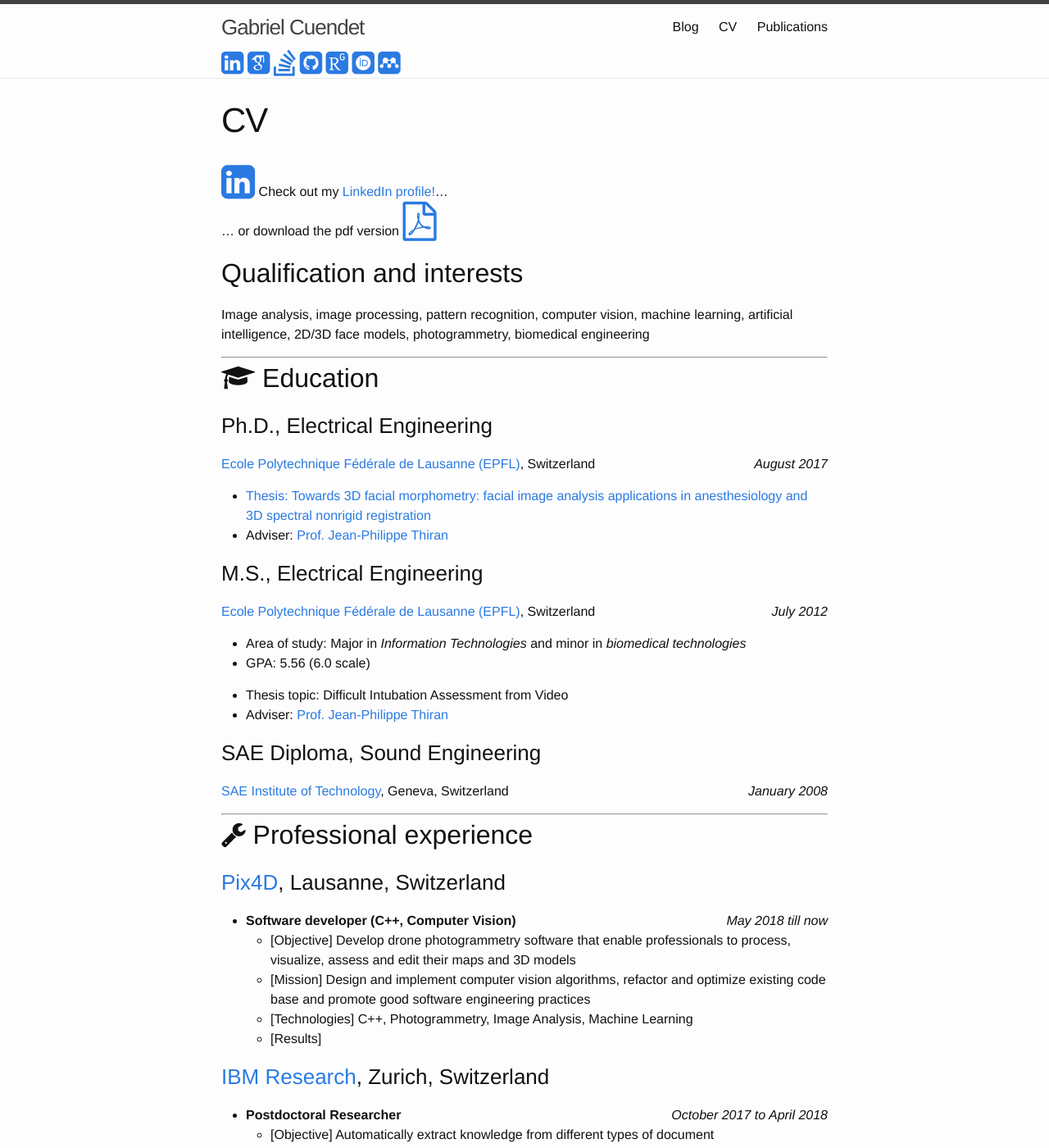
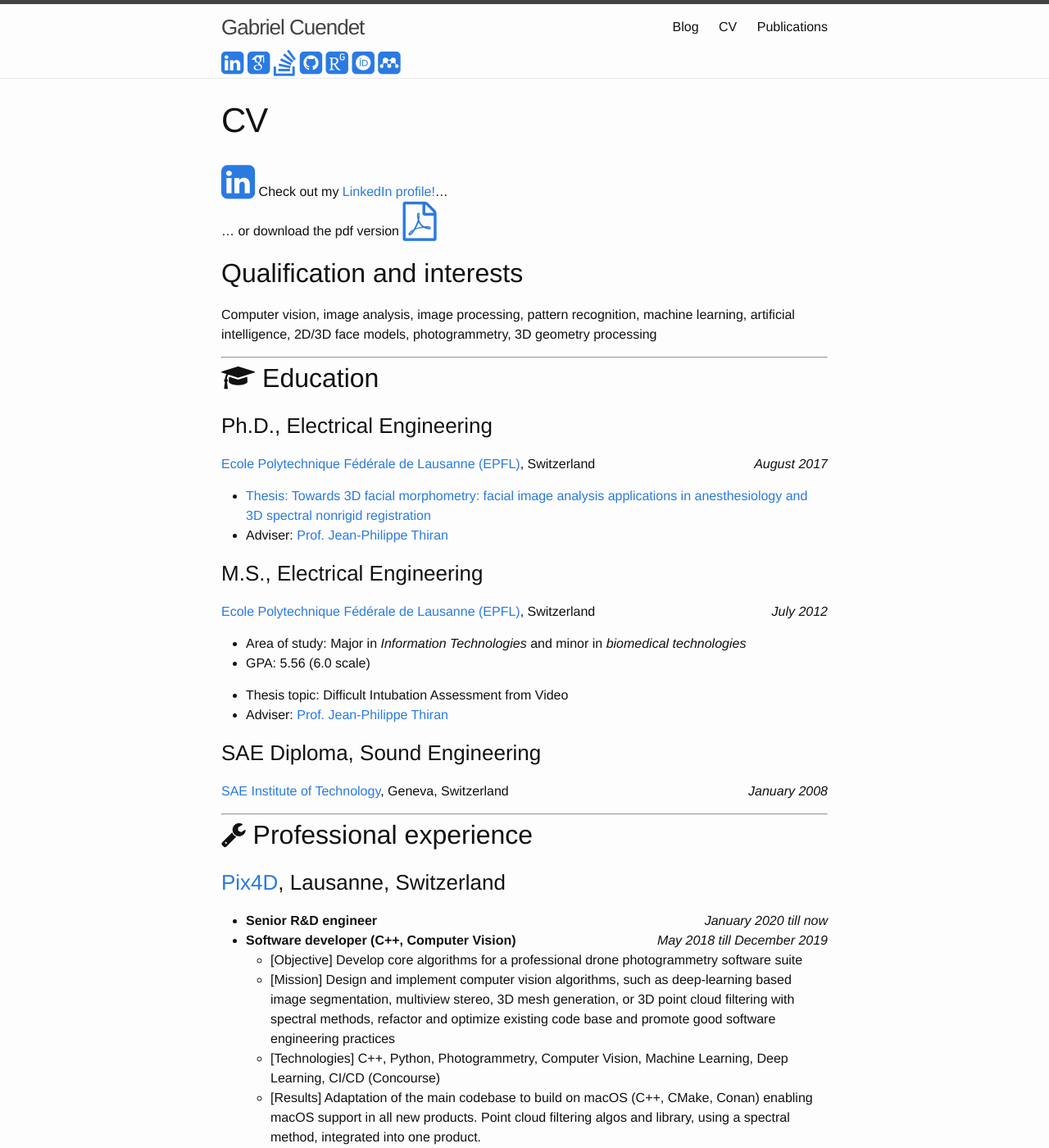
Before and after one commit to gcuendet/gcuendet.github.io, a Jekyll site: the page built from cv.md, in a window 1280 px wide and 1400 px high. Shown: the whole window at 82% size. Built offline with Jekyll 4.4.1, drawn with Linux system fonts in a browser that asks for light colours; some web fonts are replaced; some of the changed text lies outside the part shown.

Commit message:
Update CV with new position
Update intro and fix missing Pix4D link

```diff
--- a/cv.md
+++ b/cv.md
@@ -12,7 +12,7 @@ Check out my <a href="https://ch.linkedin.com/in/gcuendet" target="_blank">Linke
 
 
 ## Qualification and interests
-Image analysis, image processing, pattern recognition, computer vision, machine learning, artificial intelligence, 2D/3D face models, photogrammetry, biomedical engineering
+Computer vision, image analysis, image processing, pattern recognition, machine learning, artificial intelligence, 2D/3D face models, photogrammetry, 3D geometry processing
 
 ---
 
@@ -40,13 +40,15 @@ Image analysis, image processing, pattern recognition, computer vision, machine
 
 ## <i class="fa fa-wrench"></i> Professional experience
 ### [Pix4D][Pix4D]{:target="_blank"}, Lausanne, Switzerland
-- **Software developer (C++, Computer Vision)** _May 2018 till now_{: style="float: right"}
-  + [Objective] Develop drone photogrammetry software that enable professionals to process, visualize, assess and edit their maps and 3D models
-  + [Mission] Design and implement computer vision algorithms, refactor and
-  optimize existing code base and promote good software engineering
-  practices
-  + [Technologies] C++, Photogrammetry, Image Analysis, Machine Learning
-  + [Results]
+- **Senior R&D engineer** _January 2020 till now_{: style="float: right"}
+- **Software developer (C++, Computer Vision)** _May 2018 till December 2019_{: style="float: right"}
+  + [Objective] Develop core algorithms for a professional drone photogrammetry software suite
+  + [Mission] Design and implement computer vision algorithms, such as deep-learning based image segmentation, multiview stereo,
+3D mesh generation, or 3D point cloud filtering with spectral methods, refactor and optimize existing code base and promote
+good software engineering practices
+  + [Technologies] C++, Python, Photogrammetry, Computer Vision, Machine Learning, Deep Learning, CI/CD (Concourse)
+  + [Results] Adaptation of the main codebase to build on macOS (C++, CMake, Conan) enabling macOS support in all new products.
+Point cloud filtering algos and library, using a spectral method, integrated into one product.
 
 ### [IBM Research][ZRL]{:target="_blank"}, Zurich, Switzerland
 - **Postdoctoral Researcher** _October 2017 to April 2018_{: style="float: right"}
@@ -86,8 +88,8 @@ Image analysis, image processing, pattern recognition, computer vision, machine
 ## <i class="fa fa-gears"></i> Skills
 
 ### <i class="fa fa-laptop"></i> Computer programming
-C++ (> 10 years), CMake, OpenCV library, Python (> 5 years), Scikit-learn and NumPy libraries,
-MATLAB, Bash, TEX (LATEX, BIBTEX)
+- C++ 11/14: 10y., main development language since 2013. Good knowledge of Boost, Eigen, OpenCV libraries, (modern) CMake, Conan package manager
+- Python: >5y. NumPy, Scipy, and Scikit-learn libraries
 
 ### <i class="fa fa-commenting-o"></i> Languages
 - French: mother tongue
@@ -106,7 +108,7 @@ Conservatoire de Fribourg, Switzerland
 - Chamber music _2009 to present_{: style="float: right"}
 	+ Violinist of the ["Chromatique" piano trio][Chromatique]{:target="_blank"}. We perform public concerts in the french speaking part of Switzerland, playing the classical and romantic repertoire.
 	+ Chamber music master classes in Blonay with amongst others: [Paul Cocker][PaulCocker]{:target="_blank"}, Joel Marosi or the [Trio Lenitas][Lenitas]{:target="_blank"}.
-- Orchestra musician _2012 to present_{: style="float: right"}
+- Orchestra musician _2012 to 2015_{: style="float: right"}
 	+ Violinist in the [Lausanne symphonic university orchestra][OSUL]{:target="_blank"}. The orchestra gives 3 concerts per year and plays the romantic and modern repertoire for large symphonic orchestra.
 }
 
```
Also changed, not shown: index.md (+5 -2 lines).
